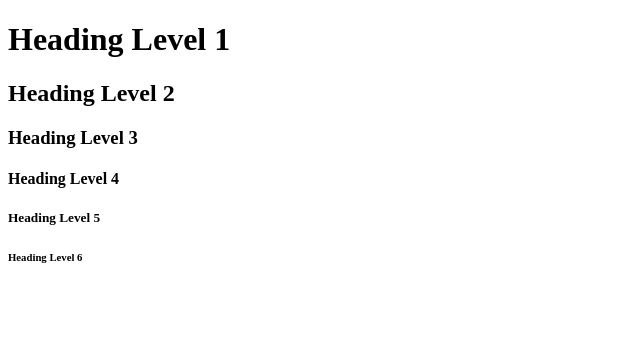
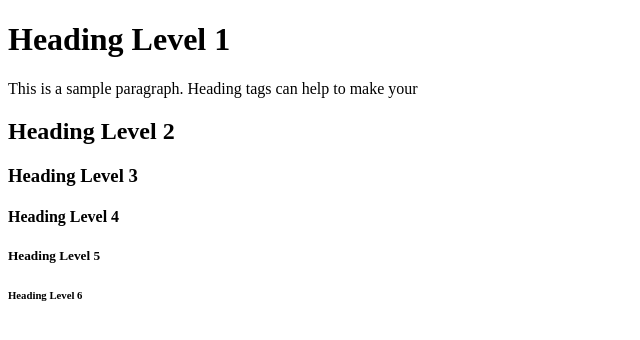
Before and after one commit to adriandelosreyes/csit201, a plain HTML site: page Codes/chap 2/paragraph.html in a window 1280 px wide. Shown: the whole page, without its empty margins (0-640 px from the left). Drawn offline with Linux system fonts and the light colour scheme.

Commit message:
Add paragraph file

```diff
--- a/Codes/chap 2/heading.html
+++ b/Codes/chap 2/paragraph.html
@@ -1,11 +1,12 @@
 <!DOCTYPE html>
 <html lang="en">
 <head>
-	<title>Delos Reyes's Ex. 2.5</title>
+	<title>Delos Reyes's Ex. 2.3</title>
 	<meta charset="utf-8">
 </head>
 <body>
 	<h1>Heading Level 1</h1>
+	<p>This is a sample paragraph. Heading tags can help to make your </p>
 	<h2>Heading Level 2</h2>
 	<h3>Heading Level 3</h3>
 	<h4>Heading Level 4</h4>
```
